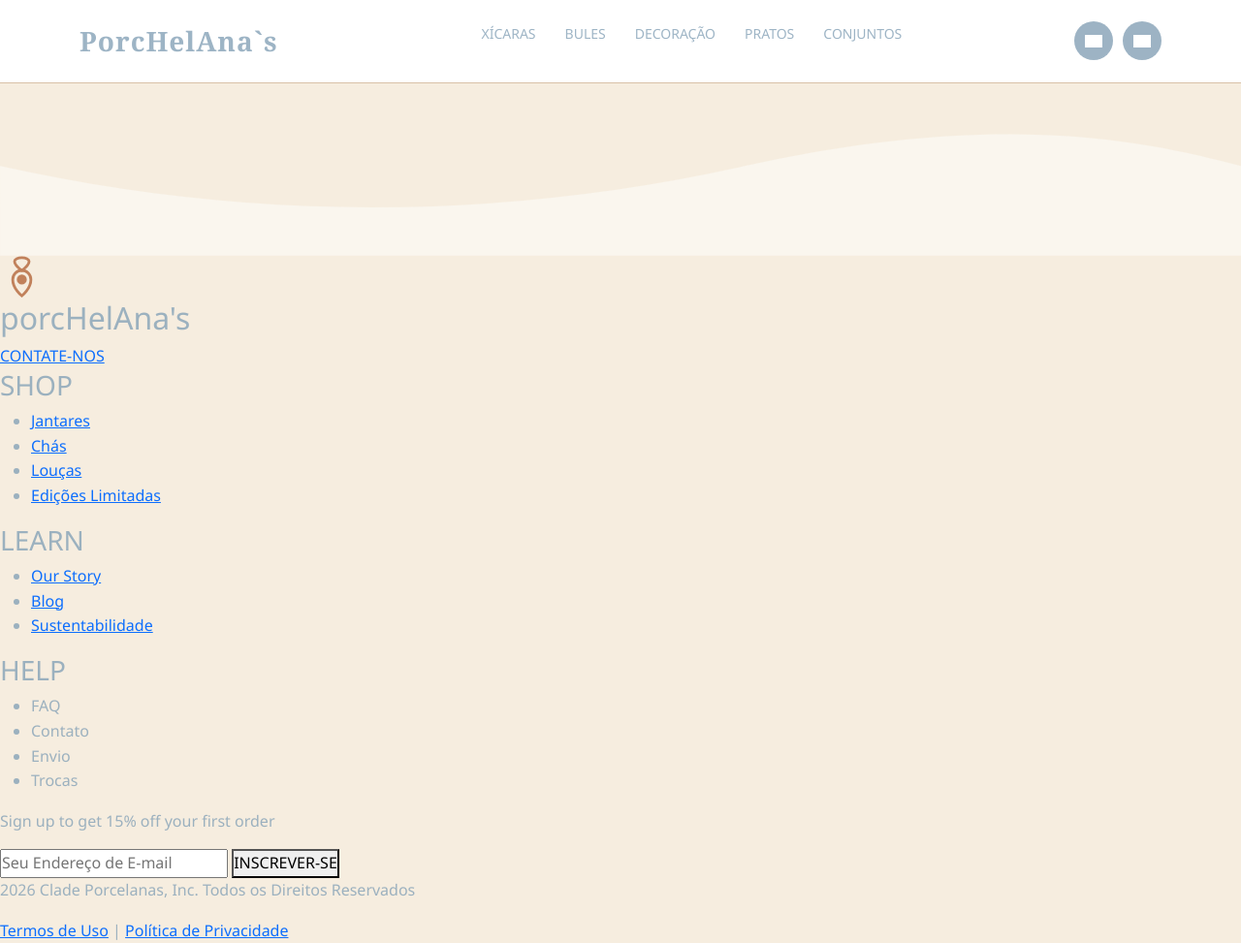
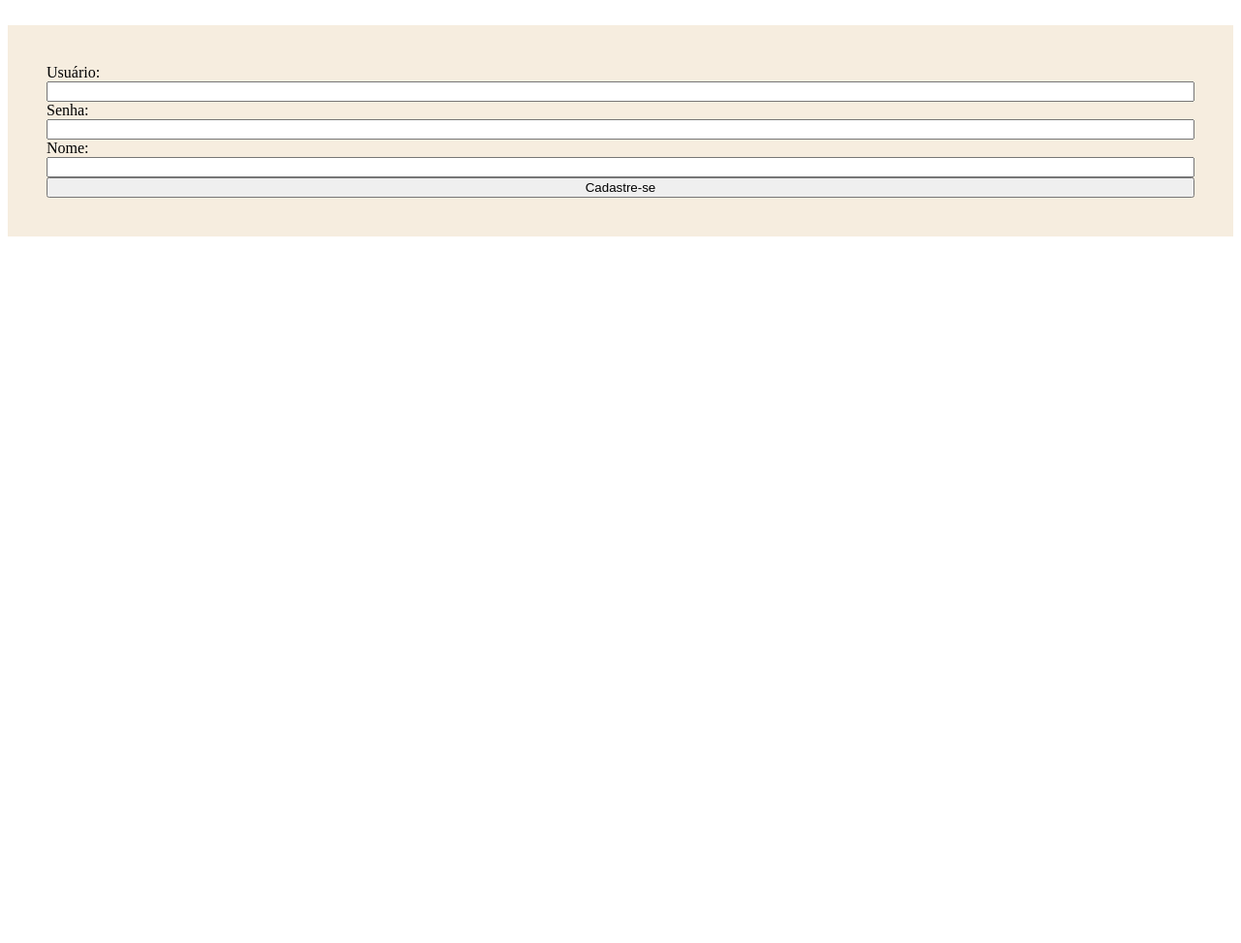
Before and after one commit to Ana-Clara-Lobo-Silveira/PorcHelAnas, a Flask app: template templates/cadastro.html in a window 1280 px wide. Shown: the whole page at 97% size. After the commit the page ends 244 px from the top, so only its background shows below. Run offline with Flask 3, Linux system fonts and the light colour scheme; the template is opened without the code that fills it, so the values that code supplies are empty; grey boxes are pictures that could not be loaded.

Commit message:
ADD: Inicio pagina de cadastro

```diff
--- a/app.py
+++ b/app.py
@@ -5,5 +5,9 @@ app = Flask(__name__)
 def pagina_inicial():
     return render_template("pagina_inicial.html")
 
+@app.route("/pagina_cadastro")
+def pagina_cadastro():
+    return render_template("cadastro.html")
+
 if __name__ == "__main__":
     app.run(host="0.0.0.0", port="8080", debug=True)
--- /dev/null
+++ b/cadastro.css
@@ -0,0 +1,12 @@
+.main__container{
+    height: 100vh;
+    width: 100%;
+}
+.main__content{
+    padding: 40px;
+    background-color:#F6EDDF;
+}
+.main__content form{
+    display: flex;
+    flex-direction: column;
+}
--- a/templates/cadastro.html
+++ b/templates/cadastro.html
@@ -1,12 +1,30 @@
-{% extends 'layout.html' %}
+<!DOCTYPE html>
+<html lang="en">
+<head>
+    <meta charset="UTF-8">
+    <meta name="viewport" content="width=device-width, initial-scale=1.0">
+    <title>Document</title>
+    <link rel="stylesheet" href="../cadastro.css">
+</head>
+<main>
+    <section class="main__container">
+    <div class="img-login">
+        <img src="" alt="">
+    </div>
+    <div class="main__content">
+        <form action="", method="post">
 
-{% block style %}
-<!-- css pagina -->
-{% endblock %}
+        <label>Usuário:</label>
+        <input type="text" name="usuario">
 
-{% block content %}
+        <label>Senha:</label>
+        <input type="password" name="senha">
 
-<section class="main-container">
-
-</section>
-{% endblock %}
+        <label>Nome:</label>
+        <input type="text" name="nome">
+        <button type="submit">Cadastre-se</button>
+    </form>
+    </div>
+</main>
+</body>
+</html>
--- a/templates/layout.html
+++ b/templates/layout.html
@@ -49,6 +49,7 @@
             {% endblock %}
         </section>
     </main>
+
     <footer class="site-footer">
 
     <div class="footer-wave">
--- a/templates/pagina_inicial.html
+++ b/templates/pagina_inicial.html
@@ -6,4 +6,5 @@
 
 {% block content %}
 <!-- conteúdo da página -->
+ <h1>oooooooooooooooooooo</h1>
 {% endblock %}
```
